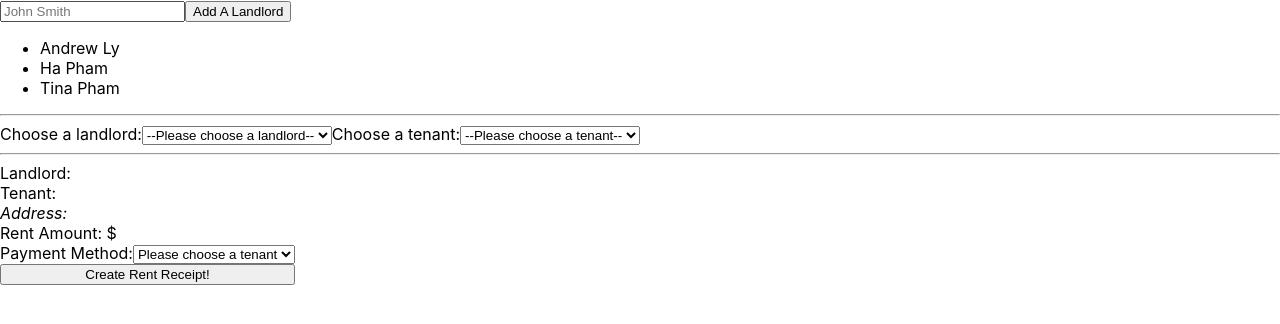
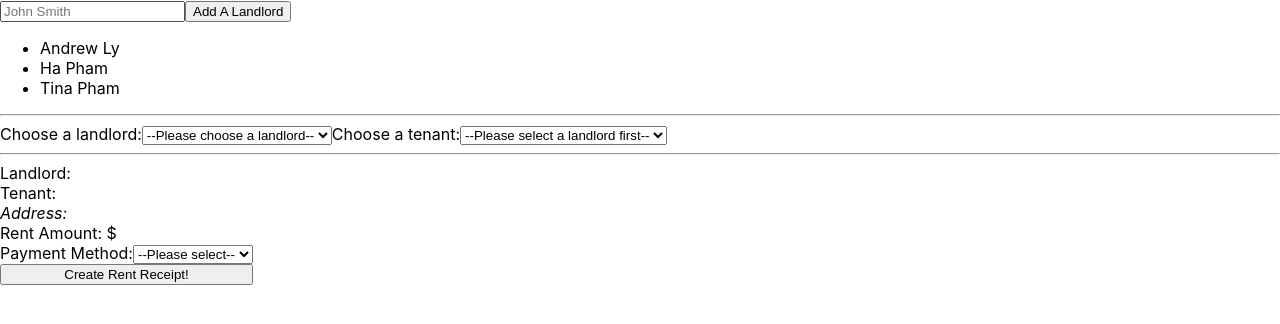
Before and after one commit to haphamo/rent-receipt-maker, a React (Create React App) app: page / in a window 1280 px wide. Shown: the top 324 px of the page. Built offline with nearby package versions, Linux system fonts and the light colour scheme.

Commit message:
Moved state from CreateProfile and Receipt up a level into App. Added conditional to default tenant select option

```diff
--- a/src/App.js
+++ b/src/App.js
@@ -1,15 +1,46 @@
-import React from "react";
+import React, { useState } from "react";
 import Receipt from './components/Receipt.js';
 import CreateProfile from './components/CreateProfile.js';
+import { allTenants, landlords, tenantsBelongingToALandlord } from './fixture/fixture.js';
 
 function App() {
+  // from Receipt
+  const [landlord, setLandlord] = useState('')
+  const [tenant, setTenant] = useState('')
+  const [paymentMethod, setPaymentMethod] = useState('')
+  // from Create
+  const [newLandlord, setNewLandlord] = useState('');
+  const [allLandlords, setAllLandlords] = useState(landlords)
+
+
+  const displayTenants = (landlordName) => {
+    const result = tenantsBelongingToALandlord[landlordName].map(tenant => {
+      return(
+      <option key={tenant.id} value={tenant.tenantName}>{tenant.tenantName}</option>
+      )
+    })
+    return result
+  }
 
   return (
     <section>
-      <section>
-        <CreateProfile landlord />
-      </section>
-      <Receipt />
+      <CreateProfile
+        allLandlords={allLandlords}
+        setNewLandlord={setNewLandlord}
+        newLandlord={newLandlord}
+        setAllLandlords={setAllLandlords}
+      />
+      <Receipt
+        allLandlords={allLandlords}
+        allTenants={allTenants}
+        displayTenants={displayTenants}
+        landlord={landlord}
+        setLandlord={setLandlord}
+        tenant={tenant}
+        setTenant={setTenant}
+        paymentMethod={paymentMethod}
+        setPaymentMethod={setPaymentMethod}
+      />
     </section>
 
   );
--- a/src/components/CreateProfile.js
+++ b/src/components/CreateProfile.js
@@ -2,10 +2,7 @@ import React, { useState } from "react";
 import { v4 as uuidv4 } from 'uuid';
 import { landlords } from '../fixture/fixture.js';
 
-function CreateProfile( {landlord} ) {
-
-  const [newLandlord, setNewLandlord] = useState('');
-  const [allLandlords, setAllLandlords] = useState(landlords)
+function CreateProfile({ allLandlords, setNewLandlord, newLandlord, setAllLandlords }) {
 
   const handleSubmitNewLandlord = (evt) => {
     evt.preventDefault();
--- a/src/components/Receipt.js
+++ b/src/components/Receipt.js
@@ -1,28 +1,27 @@
 import React, { useState } from "react";
-import {  allTenants, landlords, tenantsBelongingToALandlord } from '../fixture/fixture.js';
 
-function Landlord() {
-  const [landlord, setLandlord] = useState('')
-  const [tenant, setTenant] = useState('')
-  const [paymentMethod, setPaymentMethod] = useState('')
+function Landlord({ allLandlords, allTenants, displayTenants, tenant, setTenant, landlord, setLandlord, paymentMethod, setPaymentMethod }) {
+  // const [landlord, setLandlord] = useState('')
+  // const [tenant, setTenant] = useState('')
+  // const [paymentMethod, setPaymentMethod] = useState('')
   // const [day, setDay] = useState('')
   // const [month, setMonth] = useState('')
   // const [year, setYear] = useState('')
 
-  const allLandlords = landlords.map(landlord => {
+  const allLandlordsForSelect = allLandlords.map(landlord => {
     return(
     <option key={landlord.id} value={landlord.name}>{landlord.name}</option>
     )
   })
 
-  const getTenants = (landlordName) => {
-    const result = tenantsBelongingToALandlord[landlordName].map(tenant => {
-      return(
-      <option key={tenant.id} value={tenant.tenantName}>{tenant.tenantName}</option>
-      )
-    })
-    return result
-  }
+  // const getTenants = (landlordName) => {
+  //   const result = tenantsBelongingToALandlord[landlordName].map(tenant => {
+  //     return(
+  //     <option key={tenant.id} value={tenant.tenantName}>{tenant.tenantName}</option>
+  //     )
+  //   })
+  //   return result
+  // }
 
   const handleLandlordChange = evt => {
     setLandlord(evt.target.value);
@@ -56,14 +55,14 @@ function Landlord() {
       </label>
       <select name="landlords" id="landlord-select" value={landlord} onChange={handleLandlordChange}>
         <option value="">--Please choose a landlord--</option>
-        {allLandlords}
+        {allLandlordsForSelect}
       </select>
 
       <label htmlFor="tenant-select">Choose a tenant:
       </label>
       <select name="tenants" id="tenant-select" value={tenant} onChange={handleTenantChange}>
-        <option value="">--Please choose a tenant--</option>
-        {landlord && getTenants(landlord)}
+        <option value="">{landlord ? "--Select a Tenant" : "--Please select a landlord first--"}</option>
+        {landlord && displayTenants(landlord)}
       </select>
       <hr></hr>
       <main className="sample-receipt" style={{display: 'inline-grid'}}>
@@ -100,7 +99,7 @@ function Landlord() {
 
         <label htmlFor="payment-method">Payment Method:
           <select id="payment-method" name="payment-method" value={paymentMethod} onChange={handlePaymentMethod}>
-              <option value="" disabled>Please choose a tenant</option>
+              <option value="" disabled>--Please select--</option>
               <option value="cash">Cash</option>
               <option value="e-transfer" >E-transfer</option>
           </select>
```
